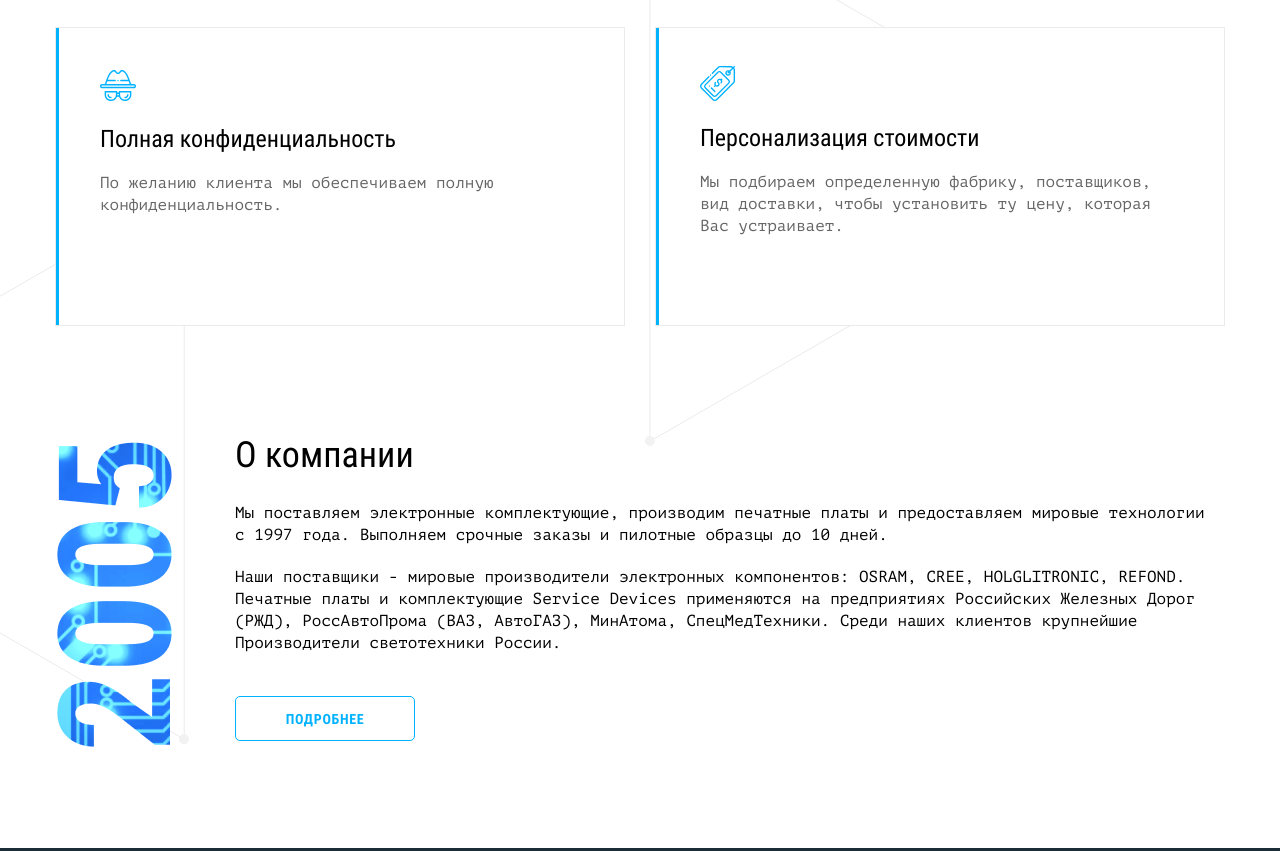
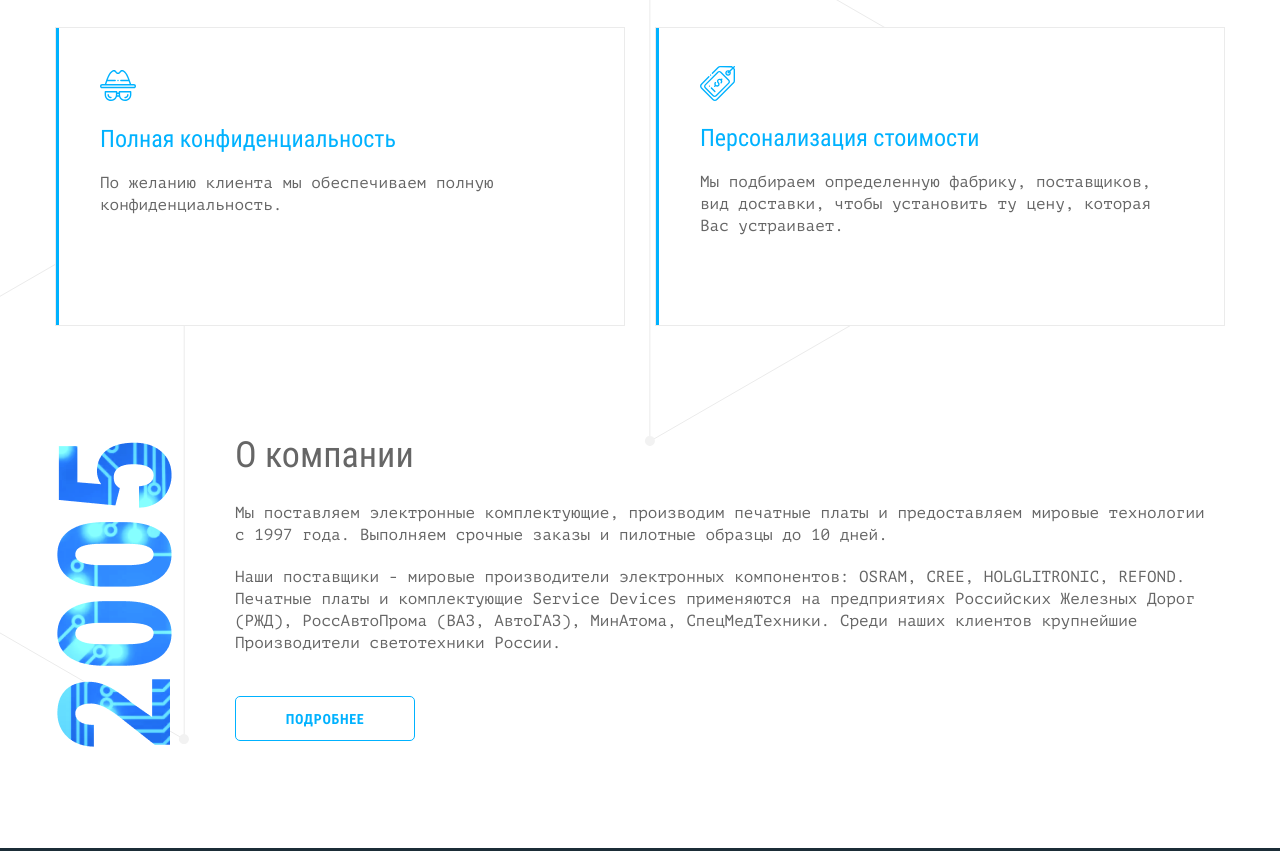
Before and after one commit to Ranyar/kuznetsov-smartdevice, a website: page source/index.html in a window 1280 px wide. Shown: the part 1386-2237 px from the top of the page. Drawn offline with nearby package versions, Linux system fonts and the light colour scheme; files that its build step writes are made by us from their sources; files whose address does not match are found by name.

Commit message:
Корректирует цвет шрифта и заголовка в блоке О компании, корректирует цвет заголовков в блоке Преимущества

```diff
--- a/source/sass/blocks/advantages.scss
+++ b/source/sass/blocks/advantages.scss
@@ -123,6 +123,7 @@
   font-size: 24px;
   line-height: 34px;
   margin: 0 0 16px 0;
+  color: $basic-accent;
 
   @media (max-width: $mobile-max-width) {
     font-size: 20px;
--- a/source/sass/blocks/company.scss
+++ b/source/sass/blocks/company.scss
@@ -69,6 +69,7 @@
   font-size: 36px;
   line-height: 51px;
   margin: 0 0 21px 0;
+  color: $basic-grey;
 
   @media (max-width: $tablet-max-width) {
     font-size: 32px;
@@ -89,6 +90,7 @@
   font-size: 16px;
   line-height: 22px;
   margin: 0 0 20px 0;
+  color: $basic-grey;
 
   @media (max-width: $tablet-max-width) {
     padding-left: 3px;
```
Also changed, not shown: build/css/style.min.css, 1 other file.
